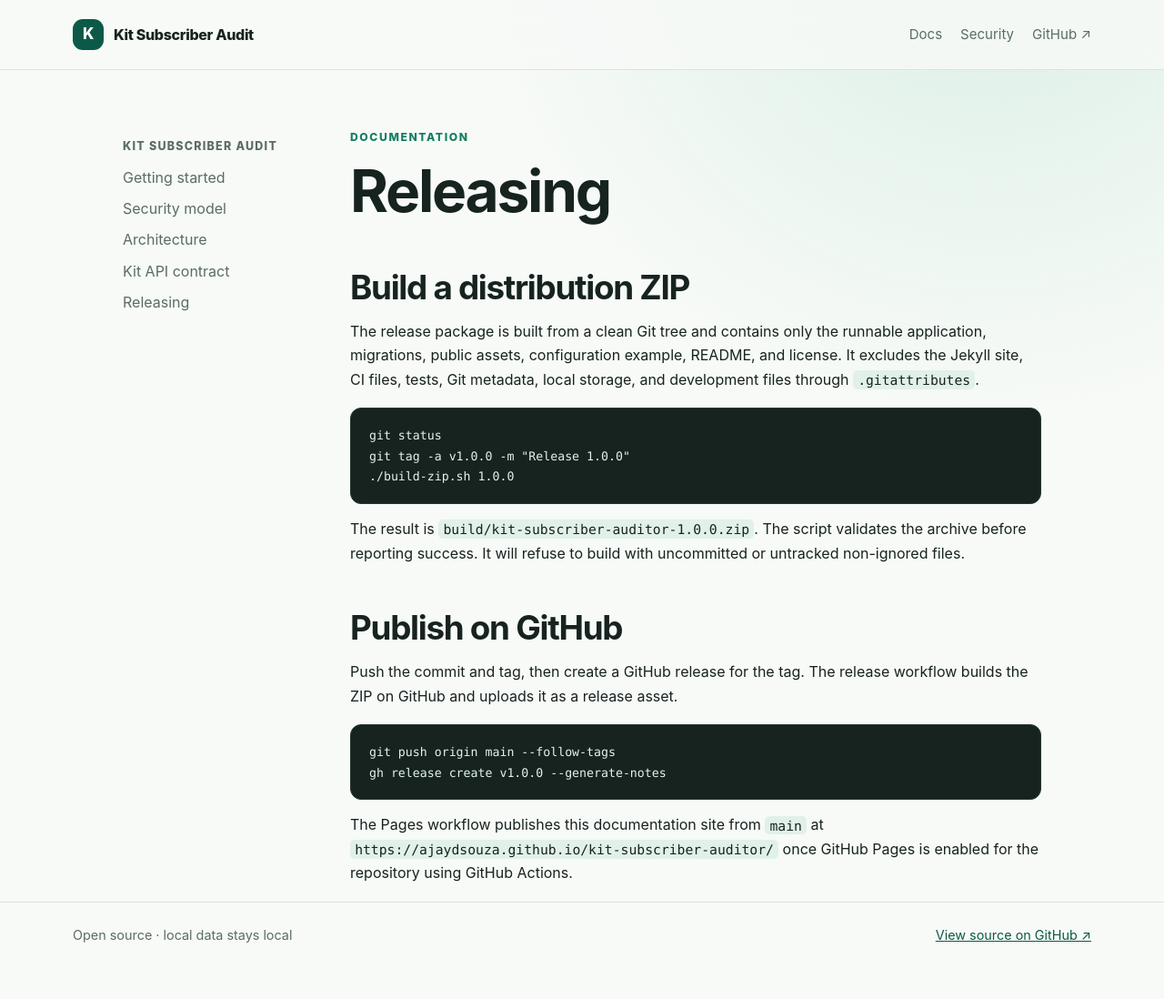
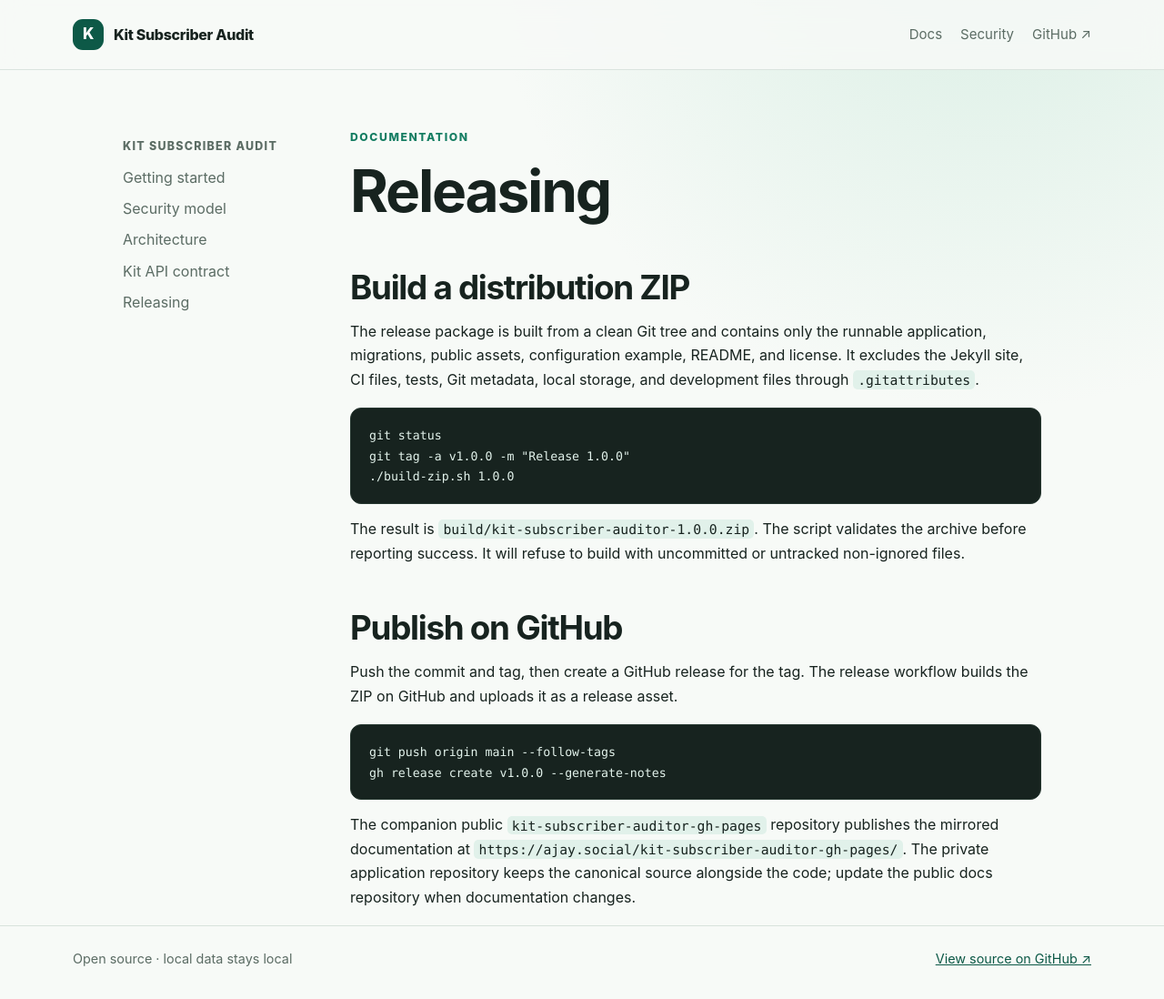
Before and after one commit to WebberZone/kit-subscriber-auditor, a Jekyll site: the page built from docs/releasing.md, in a window 1280 px wide. Shown: the whole page at 91% size. Built offline with Jekyll 4.4.1, drawn with Linux system fonts in a browser that asks for light colours; before the commit the page ends 1071 px from its top, so only the background shows below that.

Commit message:
Use public companion docs site

````diff
--- a/_config.yml
+++ b/_config.yml
@@ -1,7 +1,7 @@
 title: Kit Subscriber Audit
 description: A local-first PHP dashboard for auditing and deliberately cleaning Kit subscribers.
 url: https://ajaydsouza.github.io
-baseurl: /kit-subscriber-auditor
+baseurl: /kit-subscriber-auditor-gh-pages
 
 permalink: pretty
 markdown: kramdown
--- a/docs/releasing.md
+++ b/docs/releasing.md
@@ -25,4 +25,4 @@ git push origin main --follow-tags
 gh release create v1.0.0 --generate-notes
 ```
 
-The Pages workflow publishes this documentation site from `main` at `https://ajaydsouza.github.io/kit-subscriber-auditor/` once GitHub Pages is enabled for the repository using GitHub Actions.
+The companion public `kit-subscriber-auditor-gh-pages` repository publishes the mirrored documentation at `https://ajay.social/kit-subscriber-auditor-gh-pages/`. The private application repository keeps the canonical source alongside the code; update the public docs repository when documentation changes.
````
Also changed, not shown: .github/workflows/pages.yml (deleted), README.md.
